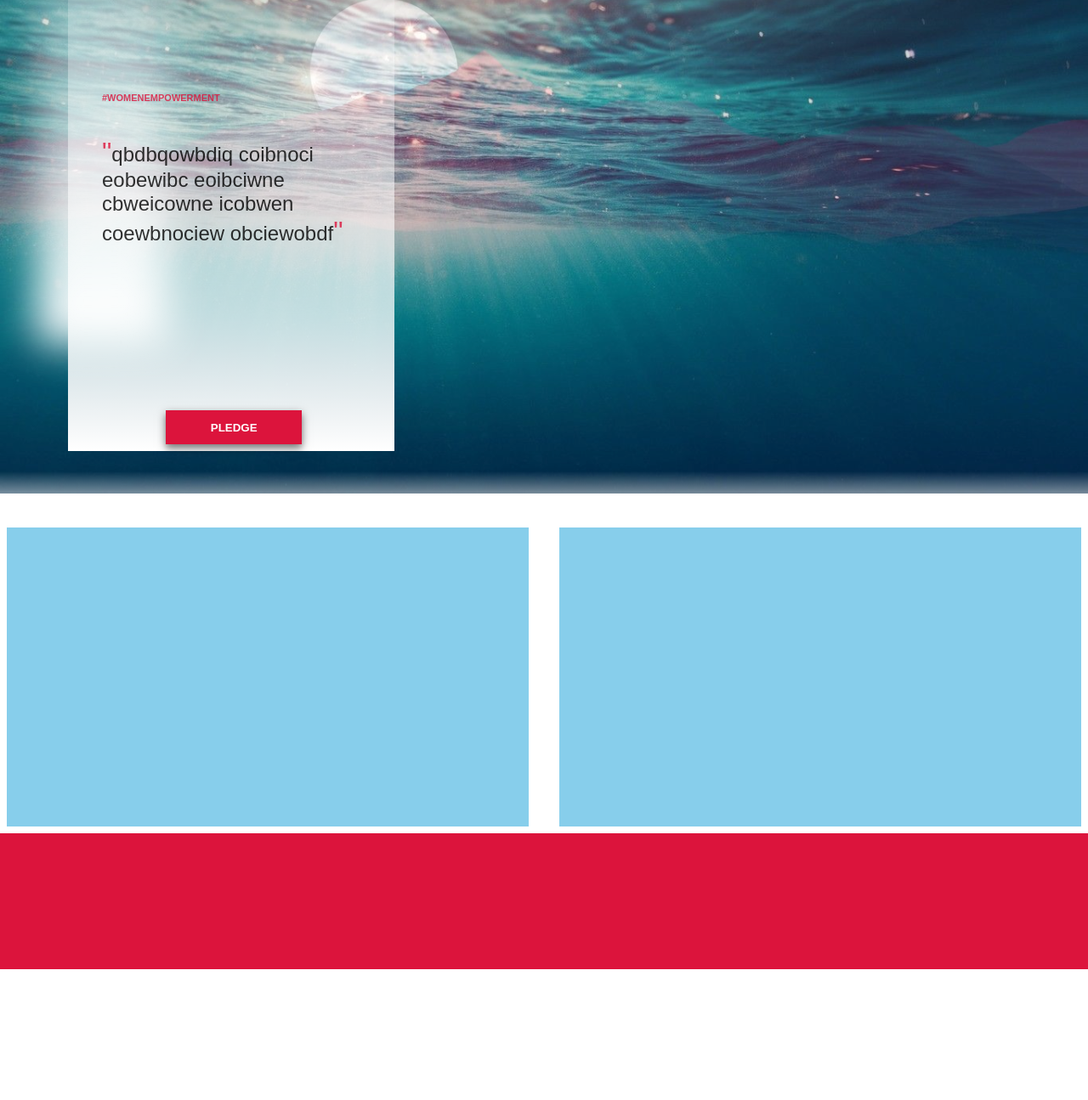
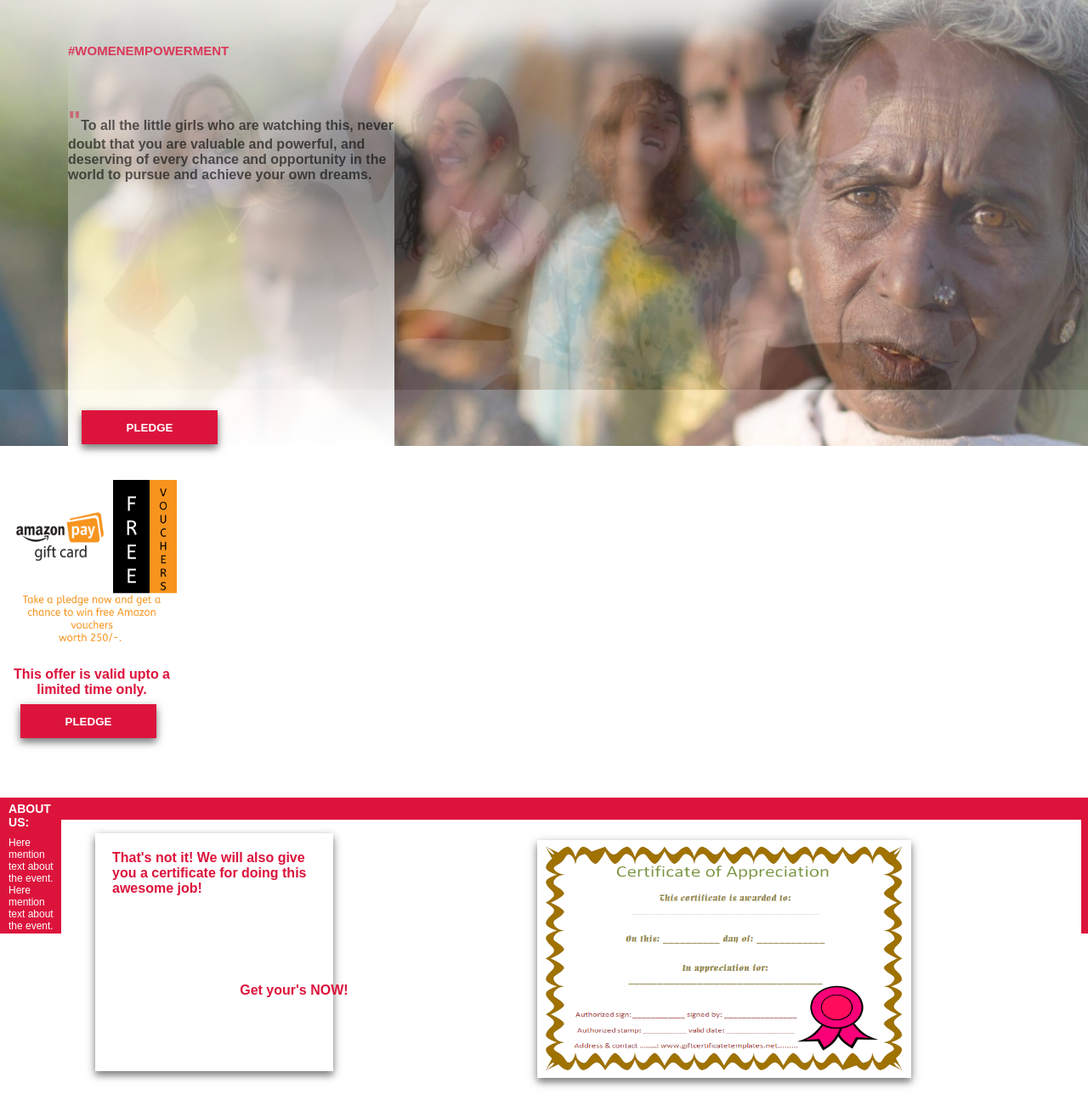
Before and after one commit to ParimalSwamy/Web-UI-Apps, a plain HTML site: page GenderEqualityEvent/home.html in a window 1280 px wide. Shown: the part 59-1354 px from the top of the page at 85% size. Before the commit the page ends 1200 px from the top, so only its background shows below. Drawn offline with nearby package versions, Linux system fonts and the light colour scheme.

Commit message:
Updated page1
Made all necessary changes and added pics to page 1

```diff
--- a/GenderEqualityEvent/CSS/style.css
+++ b/GenderEqualityEvent/CSS/style.css
@@ -1,13 +1,49 @@
+/* Fonts here */
+header, footer, #quote-msg, .quote, h1, button, #submit{
+    font-family: sans-serif;
+    color: white;
+}
+/* Fonts here */
+
+/* Theme */
+header, button, footer, #submit{
+    background-color: crimson;
+}
+/* Theme */
+
 body{
     margin : 0;
     padding: 0;
     height: 900px;
     width: 100%;
+
+}
+
+header{
+    position: fixed;
+    top:0px;
+    width: 100%;
+    height: 7vh;
+    text-align: center;
+    z-index: 1;
+}
+
+header h2{
+    margin : 0;
+    padding: 0;
+    letter-spacing: 8px;
+}
+
+header p{
+    margin-top : 3px;
+    padding: 0;
+    font-size: 10px;
+    letter-spacing: 11px;
 }
 
 #main-bg{
     width: 100%;
-    height: 80vh;
+    height: 73vh;
     background-size: cover;
     background-position: center;
     background-repeat: no-repeat;
@@ -17,7 +53,7 @@ body{
 
 
     animation-name: fadeInOut;
-    animation-duration: 15s;
+    animation-duration: 50s;
     animation-direction:alternate;
     animation-fill-mode: forwards;
     animation-iteration-count: infinite;
@@ -27,13 +63,19 @@ body{
 
 @keyframes fadeInOut{
     0%{
-        background-image: url(Images/1.jpg);
+        background-image: url(Images/1.png);
+    }
+    25%{
+        background-image: url(Images/2.png);
     }
     50%{
-        background-image: url(Images/2.jpg);
+        background-image: url(Images/3.png);
+    }
+    75%{
+        background-image: url(Images/4.png);
     }
     100%{
-        background-image: url(Images/3.jpg);
+        background-image: url(Images/5.png);
     }
 }
 
@@ -52,77 +94,131 @@ body{
 }
 
 .tile{
-     width: 48%;
     height: 44vh;
     margin-top: 5vh;
-    background-color: skyblue;
+    background-color: white;
     margin-bottom: 1vh;
 }
 
 #tile1{
+    background-color: white;
     float: left;
     margin-left: 1vh;
+    animation-duration: 5s;
+    animation-direction:alternate;
+    transition: none;
+    animation-fill-mode:forwards;
+    animation-iteration-count: infinite;
+    animation-play-state:running;
+    animation-timing-function:ease-out;
+}
+
+#tile1 img{
+     width: 25vh;
+    height: 25vh;
+    position:relative;
+}
+
+#tile1 p{
+    word-wrap: break-word;
+    width: 25vh;
+    color: crimson;
+    font-family: sans-serif;
+    text-align: center;
+    font-weight: bold;
 }
 
 #tile2{
     float: right;
     margin-right: 1vh;
+    width: 150vh;
+}
+
+#tile2 p{
+    float: left;
+    font-family: sans-serif;
+    color:crimson;
+    font-weight: bold;
+    width: 30vh;
+    height: 30vh;
+    background-color: white;
+    position:relative;
+    left: 5vh;
+    padding: 20px;
+    box-shadow: 0 4px 10px 0 rgba(0,0,0,0.5), 0 6px 5px 0 rgba(0,0,0,0.1);
+}
+
+#tile2 span{
+    position: relative;
+    left: 5vh;
+    top:15vh;
+}
+
+#tile2 img{
+    float: right;
+    box-shadow: 0 4px 10px 0 rgba(0,0,0,0.5), 0 6px 5px 0 rgba(0,0,0,0.1);
+    margin-right: 25vh;
+    margin-top: 3vh;
+    width : 55vh;
+    height: 35vh;
 }
 
 footer{
     width: 100%;
     height : 20vh;
-    background-color: crimson;
+    font-size: 12px;
 }
 
+footer div{
+    margin-left: 10px;
+}
 
-#main-text {
+footer div h3{
+    position: relative;
+    top: 5px;
+}
 
-  position: absolute;
-  bottom: 10vh;
-  left: 10vh;
-  width: 30%;
-  padding: 30vh 5vh;
-  background: inherit;
-  background-attachment: fixed;
+#copyrights{
+    position:relative;
+    top: 30px;
 }
-#main-text::before {
-  content: "";
-  position: absolute;
-  top: 0;
-  left: 0;
-  width: 20%;
-  height: 50%;
-  background: inherit;
-  background-attachment: fixed;
-  -webkit-filter: blur(12px);
-  filter: blur(12px);
-  transform: scale(2) translateY(20px);
+
+#main-text{
+    position: absolute;
+    bottom: 10vh;;
+    left: 10vh;
+    width: 30%;
+    background-image: linear-gradient(to bottom, rgba(255,255,255,0), rgba(255,255,255,1));
 }
-#main-text div p,h1 {
-    margin: 0;
-    color: white;
-    position: relative;
-    z-index: 1;
-    font-family: sans-serif;
+
+#quote-stn{
+    width: 100%;
+    height: 55vh;
+}
+
+#quote-stn h1{
+    font-weight: bolder;
+    font-size: 15px;
+}
+
+#quote-msg{
+    width: 100%;
+    min-height: 200px;
+    opacity: 0.6;
+    font-weight: 400;
+    display: inline-block;
+    font-weight: bold;
+    word-wrap: break-word;
     color: black;
-    font-size: 3vh;
-    opacity: 0.8;
-    display: inline;
-}
-* {
-  box-sizing: border-box;
 }
 
 .quote{
-    font-family: sans-serif;
-    color:crimson;
     font-size: 4vh;
     opacity: 0.8;
+    color: crimson;
 }
 
 h1{
-    font-family: sans-serif;
     color:crimson;
     font-size: 11px;
     opacity: 0.8;
@@ -133,25 +229,105 @@ h1{
     margin-bottom: 5vh;
 }
 
-button{
+button, #submit{
     width: 20vh;
     height: 5vh;
-    background-color: crimson;
     border: none;
-    position:absolute;
-    bottom: 1vh;
-    left : 30%;
+    position:relative;
+    bottom: 3vh;
+    left: 2vh;
     text-align: center;
     font-weight: bold;
-    font-family: sans-serif;
     box-shadow: 0 4px 10px 0 rgba(0,0,0,0.5), 0 6px 5px 0 rgba(0,0,0,0.1);
-    color: white;
 }
-button:hover{
-    background-color: white;
-    color: crimson;
+
+#submit{
+    bottom: 2vh;
 }
-button:active{
+
+button, #submit :active{
     transform: translateY(2vh);
     transition: 1s;
 }
+
+.bg-modal{
+    width: 100%;
+    height: 100%;
+    background-color: rbga(0,0,0,0.6);
+    position: absolute;
+    top:0;
+    display: flex;
+    justify-content: center;
+    align-items: center;
+
+}
+
+.modal-content{
+    width: 1000px;
+    height: 200px;
+    background-color: white;
+    border-radius: 4px;
+    z-index: 1;
+    box-shadow: 0 4px 10px 0 rgba(0,0,0,0.5), 0 6px 5px 0 rgba(0,0,0,0.1);
+    text-align: center;
+    position: relative;
+    display: none;
+    padding-top: 5vh;
+}
+
+.textpad{
+    border-radius: 0px;
+    width: 50vh;
+    padding-top: 20px;
+    margin: 5px;
+    border-top: none;
+    border-left: none;
+    border-right: none;
+    outline: none;
+}
+
+.modal-content span{
+    color: black;
+    font-family: sans-serif;
+    font-size: 2vh;
+    margin-left: 1vh;
+}
+
+.modal-content a:link{
+    color: black;
+  background-color: transparent;
+  font-family: sans-serif;
+    font-size: 2vh;
+    margin-left: 5vh;
+}
+
+.modal-content a:hover{
+    color: black;
+  background-color: transparent;
+  font-family: sans-serif;
+    font-size: 2vh;
+    margin-left: 5vh;
+}
+
+.modal-content a:visited{
+    color: black;
+  background-color: transparent;
+  font-family: sans-serif;
+    font-size: 2vh;
+    margin-left: 5vh;
+}
+
+.modal-content[type="checkbox"]:checked:before{
+    background-color: crimson;
+}
+
+#close{
+    position: absolute;
+    top:0px;
+    right: 10px;
+    font-size: 40px;
+    opacity: 80%;
+    transform: rotate(45deg);
+    font-weight: bold;
+    cursor: pointer;
+}
--- /dev/null
+++ b/GenderEqualityEvent/JS/mainScript.js
@@ -0,0 +1,65 @@
+//JQuery
+
+$(document).ready(function(){
+    //Quotes animation here
+    var quote1= '<span class="quote">"</span>To all the little girls who are watching this, never doubt that you are valuable and powerful, and deserving of every chance and opportunity in the world to pursue and achieve your own dreams.';
+
+var quote2= '<span class="quote">"</span>Feminism is not about making women stronger. Women are already strong, it is about changing the way the world perceives that strength.';
+
+var quote3= '<span class="quote">"</span>You do not have to be pretty. You do not owe prettiness to anyone. Not to your boyfriend/spouse/partner, not to your co-workers, especially not to random men on the street. You do not owe it to your mother, you do not owe it to your children, you do not owe it to civilization in general. Prettiness is not a rent you pay for occupying a space marked "female".';
+
+var textArray = [quote1, quote2, quote3];
+   $("#quote-msg").html(quote1);
+var index = 1;
+setInterval(function(){
+$("#quote-msg").animate({
+                        opacity:0.6
+                        },function(){
+                            if(textArray.length > index) {
+                                $(this).html(textArray[index]).animate({opacity:0.6})
+                                index++;
+                            }else
+                                index = 0;
+                        }
+                    );
+    },8000);
+
+
+var index1 = 0;
+var images =["Ad1.png","Ad2.png"];
+setInterval(function(){
+
+$("#tile1").animate({
+                        opacity:1
+                        },function(){
+                            if(images.length > index1) {
+
+                                var myImg = $('<img />',{
+                                    class : 'tile1',
+                                    src : 'CSS/Images/'+images[index1],
+                                    alt : images[index1]
+                                });
+                                $('#tile1 img').remove();
+                                $(this).prepend(myImg);
+                                index1++;
+                            }else
+                                index1 = 0;
+                        }
+                    );
+    },4000);
+
+    $('.pledge-btn').click(function(){
+        $('.modal-content').show(200);
+    });
+
+    $('#close').click(function(){
+        $('.modal-content').hide(200);
+    });
+});
+
+
+//JS
+function topFunction() {
+  document.body.scrollTop = 0;
+  document.documentElement.scrollTop = 0;
+}
--- a/GenderEqualityEvent/home.html
+++ b/GenderEqualityEvent/home.html
@@ -5,30 +5,72 @@
 
     <script src="https://ajax.googleapis.com/ajax/libs/jquery/3.2.1/jquery.min.js"></script>
     <link rel="stylesheet" href="CSS/style.css">
-    <script type="text/javascript" src="JS/script.js">
-    </script>
-
-        <TITLE>WOMEN'S DAY PLEDGE</TITLE>
+    <script type="text/javascript" src="JS/mainScript.js"></script>
+    <TITLE>WOMEN'S DAY PLEDGE</TITLE>
 </head>
 
 <body>
+
+    <div class="bg-modal">
+        <form action="#" method="post">
+            <div class="modal-content">
+            <div id="close">+</div>
+            <input class="textpad" type="text" placeholder="Name" required><br>
+            <input class="textpad" type="email" placeholder="Email" required><br>
+            <input type="checkbox" required><span>Do you agree to all the terms and conditions.</span><br>
+            <a href="#">Terms and conditions</a><br><br>
+            <input type="submit" id="submit">
+        </div>
+        </form>
+
+    </div>
+    <header>
+        <h2>WOMEN EMPOWERMENT</h2>
+    <p>PLEDGE FOR GENDER EQUALITY</p>
+    </header>
+
     <div id="main-bg">
         <div id="main-bg-grad">
             <div id="main-text">
 
                 <div>
-                    <h1>#WOMENEMPOWERMENT</h1>
-                    <span class="quote">"</span><p>qbdbqowbdiq coibnoci eobewibc eoibciwne cbweicowne icobwen coewbnociew obciewobdf</p><span class="quote">"</span></div>
-            <button>PLEDGE</button></div>
+                    <div id="quote-stn">
+                        <h1>#WOMENEMPOWERMENT</h1>
+                    <p id="quote-msg"></p></div>
+                </div>
+            <button class="pledge-btn">PLEDGE</button>
+            </div>
             </div>
         </div>
     <div>
         <div class="tile-container">
-            <div class="tile" id="tile1"></div>
-            <div class="tile" id="tile2"></div>
+            <div class="tile" id="tile1">
+                <img src="CSS/Images/Ad1.png"/>
+                <p>This offer is valid upto a limited time only.</p>
+                <button onclick="topFunction()" class="pledge-btn">PLEDGE</button>
+            </div>
+            <div class="tile" id="tile2">
+                <p>That's not it! We will also give you a certificate for doing this awesome job!
+                <span>Get your's NOW!</span>
+                </p>
+                <img src="CSS/Images/Certificate.png"/>
+            </div>
         </div>
     </div>
-    <footer></footer>
+
+    <footer>
+        <div>
+    <h3>ABOUT US:</h3>
+        <p>
+        Here mention text about the event. Here mention text about the event.
+            Here mention text about the event. Here mention text about the event. Here mention text about the event. Here mention text about the event. Here mention text about the event. Here mention text about the event. Here mention text about the event.
+            Here mention text about the event. Here mention text about the event. Here mention text about the event. Here mention text about the event. Here mention text about the event.
+            Here mention text about the event. Here mention text about the event.
+            Here mention text about the event. Here mention text about the event. Here mention text about the event. Here mention text about the event. Here mention text about the event.
+        </p>
+        <p id="copyrights">&#174; All rights reserved 2021.</p>
+        </div>
+    </footer>
 </body>
 
 </html>
```
Also changed, not shown: GenderEqualityEvent/CSS/Images/1.png (added), GenderEqualityEvent/CSS/Images/2.png (added), GenderEqualityEvent/CSS/Images/4.png (added), GenderEqualityEvent/CSS/Images/5.png (added), GenderEqualityEvent/CSS/Images/Ad1.png (added), GenderEqualityEvent/CSS/Images/Ad2.png (added), GenderEqualityEvent/CSS/Images/certificate.png (added), 6 other files.
